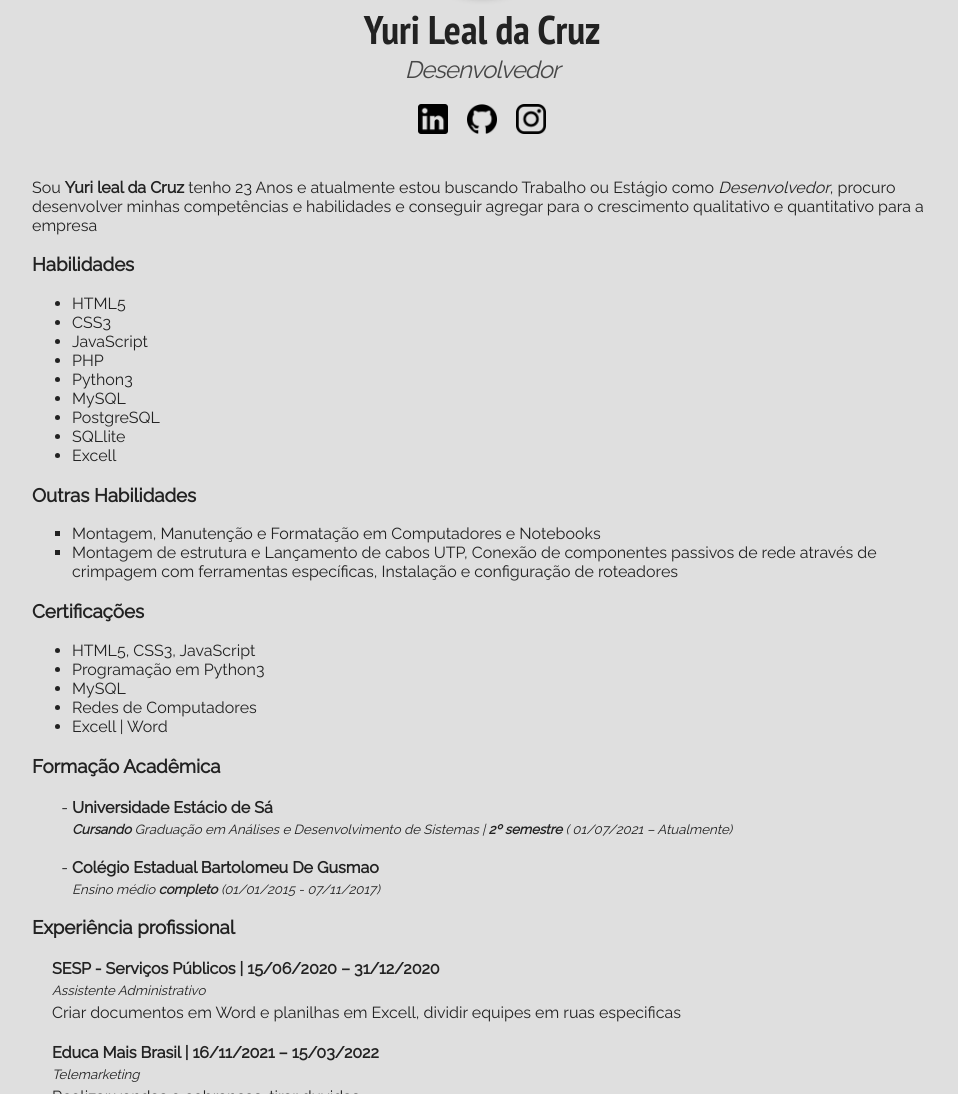
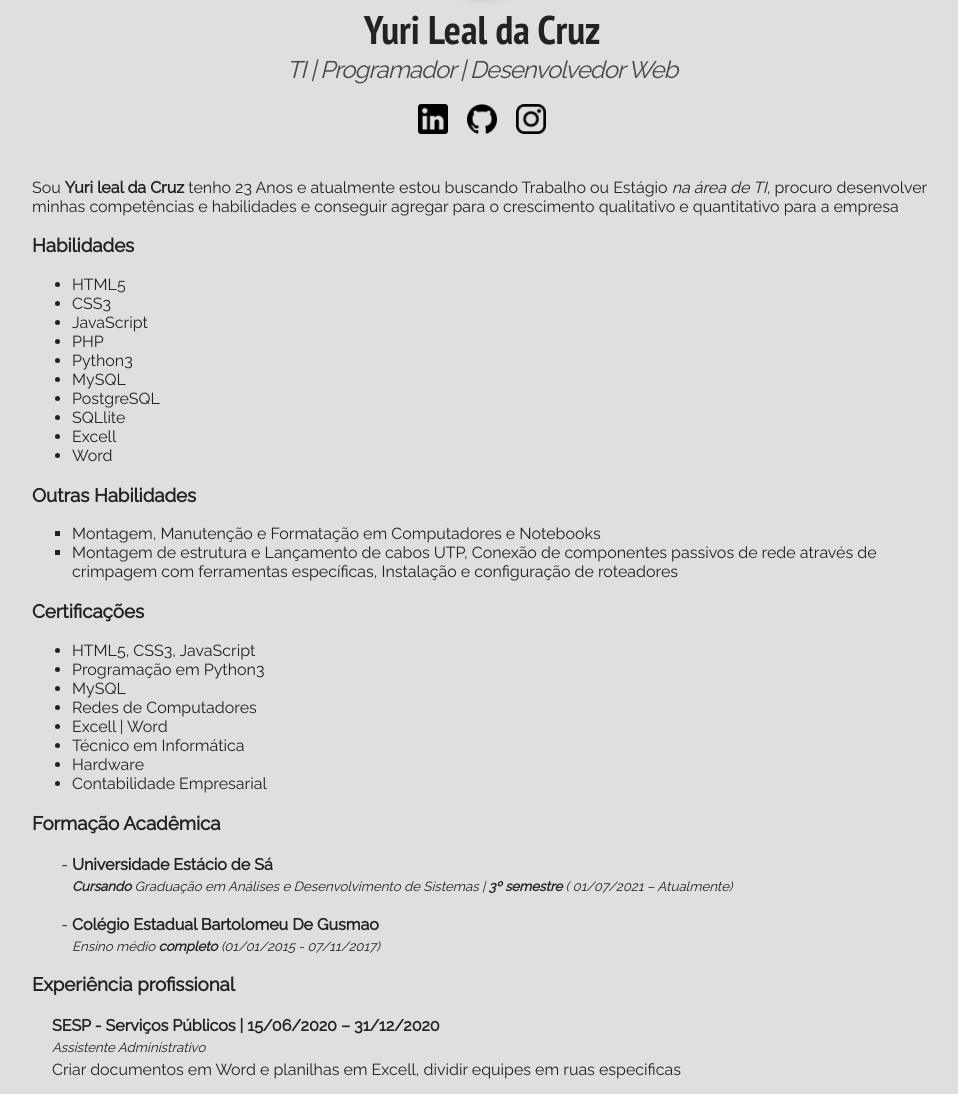
Before and after one commit to yurilealdacruz/yurilealdacruz.github.io, a plain HTML site: page Curriculo/index.html in a window 1280 px wide. Shown: the part 307-1401 px from the top of the page, without its empty margins (158-1116 px from the left). Drawn offline with Linux system fonts and the light colour scheme.

Commit message:
Alterações

```diff
--- a/Curriculo/index.html
+++ b/Curriculo/index.html
@@ -17,7 +17,7 @@
         <div class="profile">
             <img src="image/foto.jpg" alt="Foto de Yuri" id="foto-pessoal"/>
             <h1 id="nome">Yuri Leal da Cruz</h1>
-            <h2>Desenvolvedor</h2>
+            <h2>TI | Programador | Desenvolvedor Web</h2>
 
             <a href="http://linkedin.com/in/yurilealdacruz" target="_blank" class="social-links">
                 <img src="image/logo-linkedin.png" alt="LinkedIn" class="social-icons"/>
@@ -31,7 +31,7 @@
         </div>
         <p>
             Sou <strong>Yuri leal da Cruz</strong> tenho 23 Anos e atualmente estou buscando
-            Trabalho ou Estágio como <em>Desenvolvedor</em>,
+            Trabalho ou Estágio <em>na área de TI</em>,
             procuro desenvolver minhas
             competências e habilidades e conseguir agregar
             para o crescimento qualitativo e quantitativo
@@ -49,6 +49,7 @@
             <li>PostgreSQL</li>
             <li>SQLlite</li>
             <li>Excell</li>
+            <li>Word</li>
         </ul>
         <h3 >Outras Habilidades</h3>
         <ul class="other-skills">
@@ -68,6 +69,9 @@
             <li>MySQL</li>
             <li>Redes de Computadores</li>
             <li>Excell | Word</li>
+            <li>Técnico em Informática</li>
+            <li>Hardware</li>
+            <li>Contabilidade Empresarial</li>
         </ul>
         <h3>Formação Acadêmica</h3>
         <ol class="academic-education">
@@ -75,7 +79,7 @@
                 <h4>Universidade Estácio de Sá</h4>
                 <h5>
                     <strong>Cursando</strong> Graduação em Análises e
-                    Desenvolvimento de Sistemas | <strong>2º semestre</strong>
+                    Desenvolvimento de Sistemas | <strong>3º semestre</strong>
                     ( 01/07/2021 – Atualmente)
                 </h5>
             </li>
```
